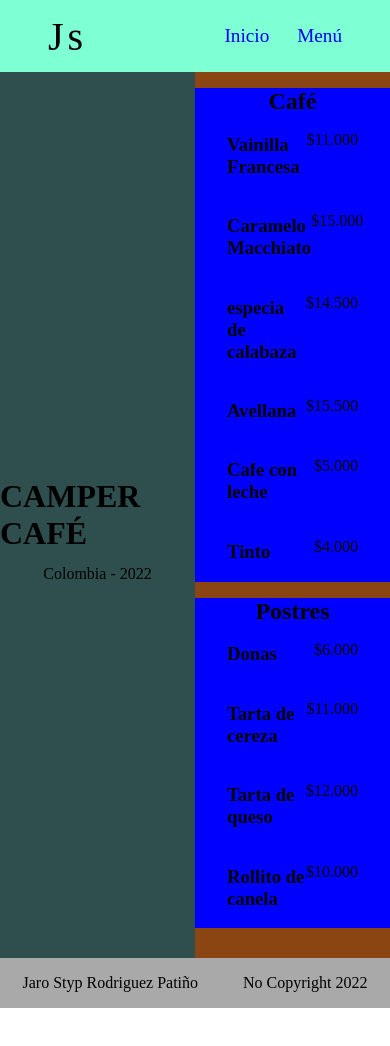
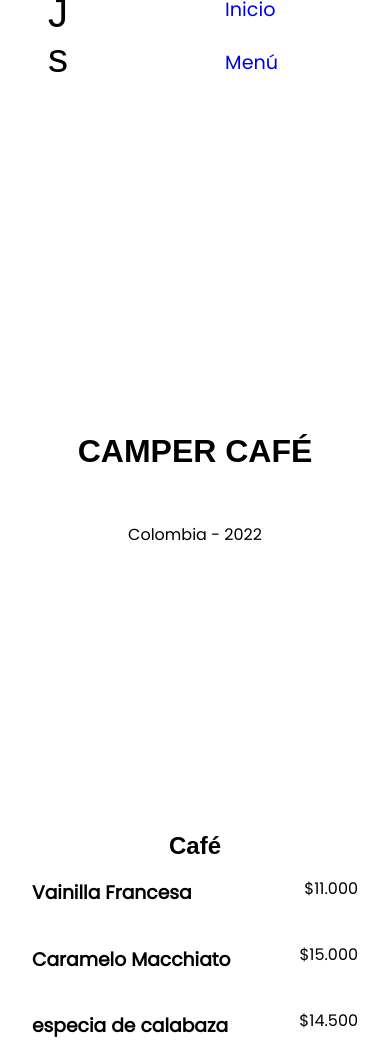
Before and after one commit to styp07/CSS---JS, a plain HTML site: page 2022/PROYECTOS/CAMPER_CAFE/pages/index.html in a window 390 px wide. Shown: the top 1046 px of the page. Before the commit the page ends 1008 px from the top, so only its background shows below. Drawn offline with Linux system fonts and the light colour scheme; a web font is replaced by a local one.

Commit message:
Add fonts

```diff
--- a/2022/PROYECTOS/CAMPER_CAFE/pages/index.html
+++ b/2022/PROYECTOS/CAMPER_CAFE/pages/index.html
@@ -5,6 +5,9 @@
     <meta http-equiv="X-UA-Compatible" content="IE=edge" />
     <meta name="viewport" content="width=device-width, initial-scale=1.0" />
     <link rel="stylesheet" href="../src/styles.css" />
+    <link rel="preconnect" href="https://fonts.googleapis.com">
+    <link rel="preconnect" href="https://fonts.gstatic.com" crossorigin>
+    <link href="https://fonts.googleapis.com/css2?family=Jockey+One&family=Poppins&display=swap" rel="stylesheet">
     <title>CAMPER CAFÉ</title>
   </head>
   <body>
--- a/2022/PROYECTOS/CAMPER_CAFE/src/styles.css
+++ b/2022/PROYECTOS/CAMPER_CAFE/src/styles.css
@@ -1,3 +1,8 @@
+:root{
+   --font-principal: 'Jockey One', sans-serif;
+   --font-secundario: 'Poppins', sans-serif;
+}
+
 *{
    box-sizing: border-box;
 }
@@ -5,11 +10,11 @@
 body{
    margin: 0;
    padding: 0;
+   font-family: var(--font-secundario);
 }
 
 .header{
    height: 4.5rem;
-   background-color: aquamarine;
    display: flex;
    align-items: center;
    justify-content: space-between;
@@ -17,6 +22,7 @@ body{
 
 .logo{
    padding: 0rem 3rem;
+   font-family: var(--font-principal);
 }
 
 .log{
@@ -42,8 +48,8 @@ body{
 /* main ---------------------------------------------- */
 
 .main{
-   width: 100vw;
-   height: 105vh;
+   width: 100%;
+   height: 115vh;
    display: flex;
    align-items: center;
 }
@@ -52,30 +58,31 @@ body{
    display: flex;
    height: 100%;
    width: 50%;
-   background-color: darkslategray;
    align-items: center;
    justify-content: center;
+}
+
+.menu__title{
+   font-family: var(--font-principal);
 }
 
 .menu__text{
    display: block;
    position: absolute;
-   top: 65%;
+   top: 70%;
 }
 
 .menu__body{
-   height: 100%;
    width: 50%;
-   background-color: saddlebrown;
 }
 
 .menu__content{
    margin: 1rem 0;
    display: block;
-   background-color: blue;
 }
 
 .content__title{
+   font-family: var(--font-principal);
    margin: 0;
    text-align: center;
 }
@@ -89,7 +96,36 @@ body{
 /* footer */
 
 .footer{
+   position: relative;
    display: flex;
    justify-content: space-around;
-   background-color: darkgray;
 }
+
+/* responsive */
+
+@media only screen and (max-width: 650px) {
+   .main{
+      display: block;
+      height: 205vh;
+   }
+
+   .menu__header{
+      width: 100%;
+      height: 90vh;
+   }
+   .menu__body{
+      width: 100%;
+   }
+
+   .menu__text{
+      top: 60%;
+   }
+
+   .menu__content{
+      margin: 0 0 1rem;
+   }
+
+   .footer{
+      position: relative;
+   }
+}
```
